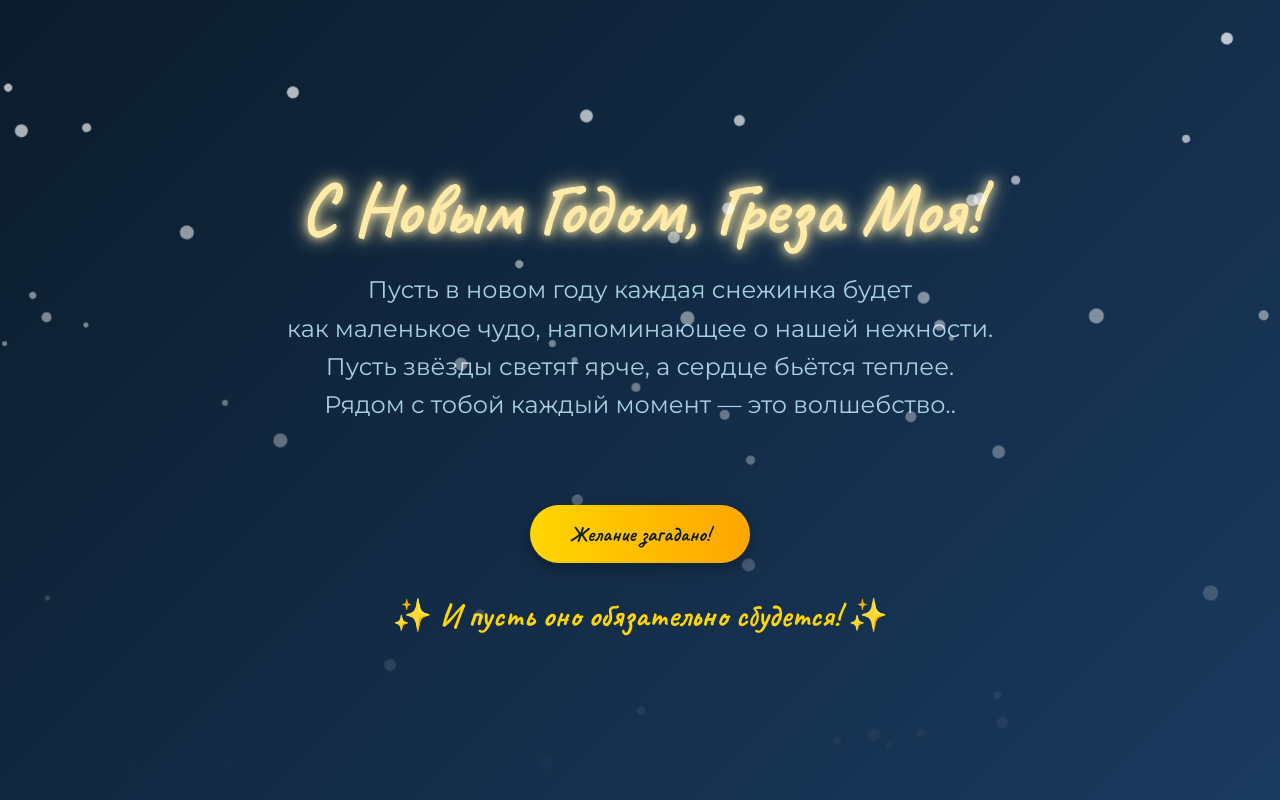
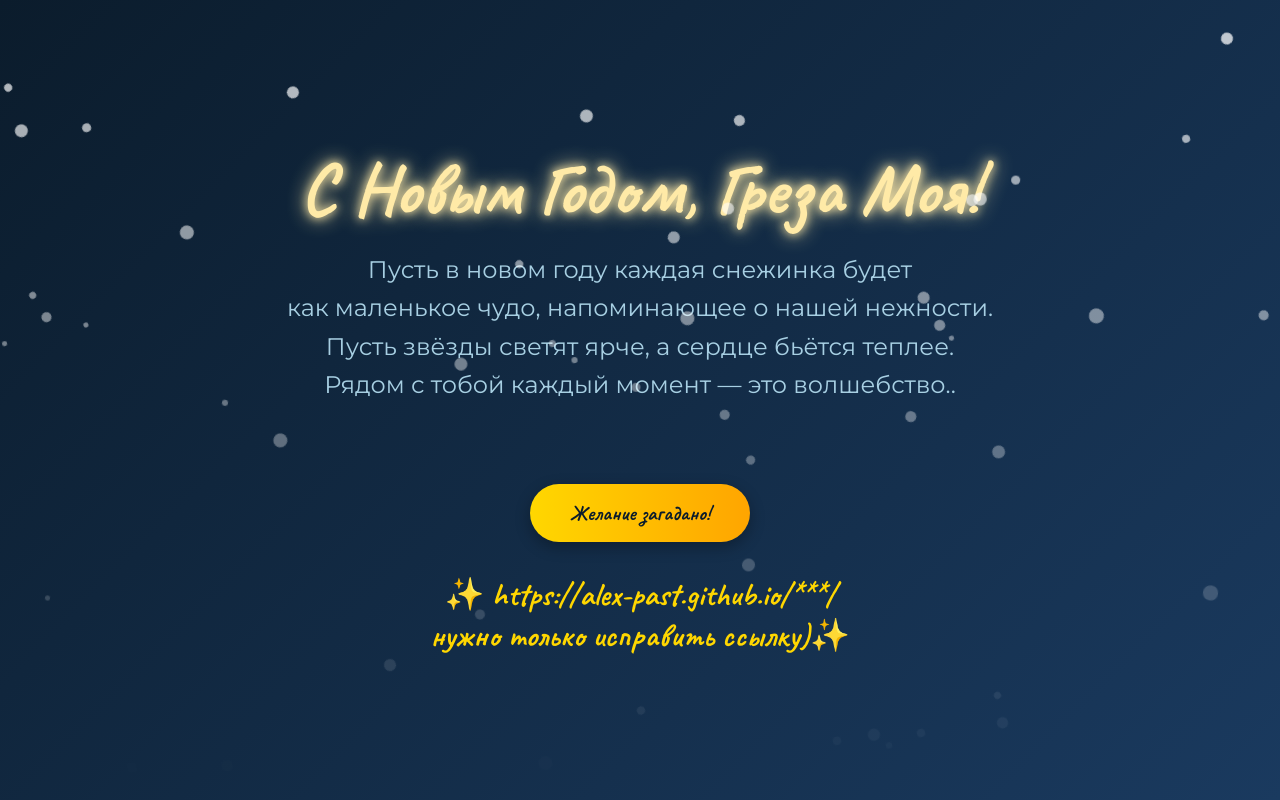
Before and after one commit to Alex-Past/happy, a plain HTML site: page index.html in a window 1280 px wide. Both pictures are taken after a click on the button "Секретный подарок". Shown: the top 800 px of the page. Drawn offline with Linux system fonts and the light colour scheme.

Commit message:
Update index.html

```diff
--- a/index.html
+++ b/index.html
@@ -26,7 +26,7 @@
         <button class="magic-btn">Секретный подарок</button>
 
         <!-- Скрытое поздравление -->
-        <p class="wish">✨ И пусть оно обязательно сбудется! ✨</p>
+        <p class="wish">✨ https://alex-past.github.io/***/ <br> нужно только исправить ссылку)✨</p>
     </div>
 
     <script src="script.js"></script>
```
